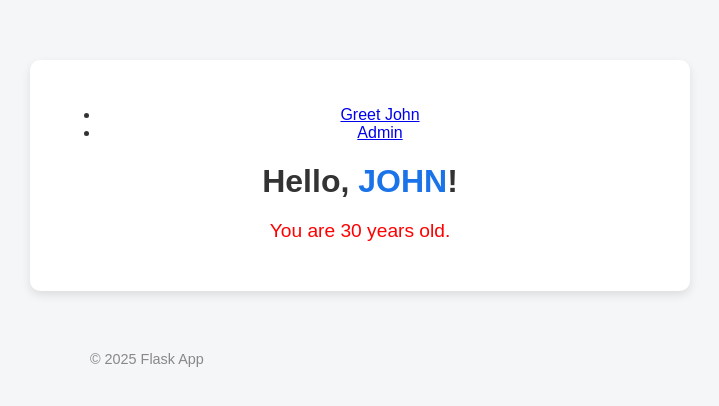
After one commit to Yohacool/flask-app-lab, a Flask app: page /hi/John?age=30 in a window 1280 px wide. The commit adds this page. Shown: the top 406 px of the page, without its empty margins (280-999 px from the left). Run offline with Flask 3, Linux system fonts and the light colour scheme.

Commit message:
Готовий users блюпринт

```diff
--- a/app/__init__.py
+++ b/app/__init__.py
@@ -4,3 +4,6 @@ app = Flask(__name__)
 app.config.from_pyfile("../config.py")
 
 from . import routes
+
+from .users import users_bp
+app.register_blueprint(users_bp)
--- /dev/null
+++ b/app/static/css/styles.css
@@ -0,0 +1,50 @@
+body {
+  font-family: Arial, Helvetica, sans-serif;
+  background: #f5f6f8;
+  color: #333;
+  margin: 0;
+  padding: 0;
+}
+
+.container {
+  max-width: 600px;
+  margin: 60px auto;
+  background: white;
+  border-radius: 10px;
+  padding: 30px;
+  box-shadow: 0 4px 10px rgba(0,0,0,0.1);
+  text-align: center;
+}
+
+h1 {
+  font-size: 2em;
+  margin-bottom: 15px;
+}
+
+.hello {
+  font-weight: bold;
+}
+
+.name {
+  font-weight: bold;
+  color: #1a73e8;
+}
+
+.age {
+  font-size: 1.2em;
+}
+
+.age.admin {
+  color: green;
+}
+
+.age.john {
+  color: red;
+}
+
+footer {
+  margin-top: 30px;
+  font-size: 0.9em;
+  color: #888;
+  margin-left: 370px;
+}
--- a/app/templates/base.html
+++ b/app/templates/base.html
@@ -1,17 +1,17 @@
-<!DOCTYPE html>
+<!doctype html>
 <html lang="uk">
-<head>
-  <meta charset="UTF-8">
-  <meta name="viewport" content="width=device-width, initial-scale=1.0">
-  <title>Лаба 3</title>
-  <link rel="stylesheet" href="{{ url_for('static', filename='/styles.css') }}">
-  <link rel="stylesheet" href="https://cdn.jsdelivr.net/npm/bootstrap@5.3.0/dist/css/bootstrap.min.css">
-</head>
-<body>
-Крута сторінка
-  <main class="container my-4">
-    {% block content %}{% endblock %}
-  </main>
+  <head>
+    <meta charset="utf-8">
+    <title>{% block title %}Мій Flask сайт{% endblock %}</title>
+    <link rel="stylesheet" href="{{ url_for('static', filename='/css/styles.css') }}">
+  </head>
+  <body>
+    <div class="container">
+      {% block content %}{% endblock %}
+    </div>
 
-</body>
+    <footer>
+      &copy; 2025 Flask App
+    </footer>
+  </body>
 </html>
--- /dev/null
+++ b/app/users/__init__.py
@@ -0,0 +1,5 @@
+from flask import Blueprint
+
+users_bp = Blueprint("users", __name__, template_folder="templates")
+
+from . import routes
--- /dev/null
+++ b/app/users/routes.py
@@ -0,0 +1,15 @@
+from flask import request, redirect, url_for, render_template
+from . import users_bp
+
+@users_bp.route("/hi/<string:name>")
+def greetings(name):
+    name = name.upper()
+    age = request.args.get("age", None, int)
+
+    return render_template("users/hi.html", name=name, age=age)
+
+@users_bp.route("/admin")
+def admin():
+    to_url = url_for("users.greetings", name="administrator", age=45, _external=True)
+    print(to_url)
+    return redirect(to_url)
--- /dev/null
+++ b/app/users/templates/users/hi.html
@@ -0,0 +1,24 @@
+{% extends 'base.html' %}
+
+{% block title %}Greeting Page{% endblock %}
+
+{% block content %}
+
+    <nav>
+        <ul>
+            <li>
+                <a href="{{ url_for('users.greetings', name = 'John', age=30)}}">Greet John</a>
+            </li>
+            <li>
+                <a href="{{ url_for('users.admin')}}">Admin</a>
+            </li>
+        </ul>
+    </nav>
+
+    <h1>Hello, <span class="name">{{name}}</span>!</h2>
+    {% if age %}
+        <p class="age {% if name == 'ADMINISTRATOR' %}admin{% elif name == 'JOHN' %}john{% endif %}">You are {{ age }} years old.</p>
+    {% else %}
+        <p>Age is unknown.</p>
+    {% endif %}
+{% endblock %}
```
Also changed, not shown: app/static/styles.css (deleted, +0 -92 lines), app/templates/home.html (deleted, +0 -27 lines), app/templates/products.html (deleted, +0 -10 lines), app/templates/users.html (deleted, +0 -21 lines).
